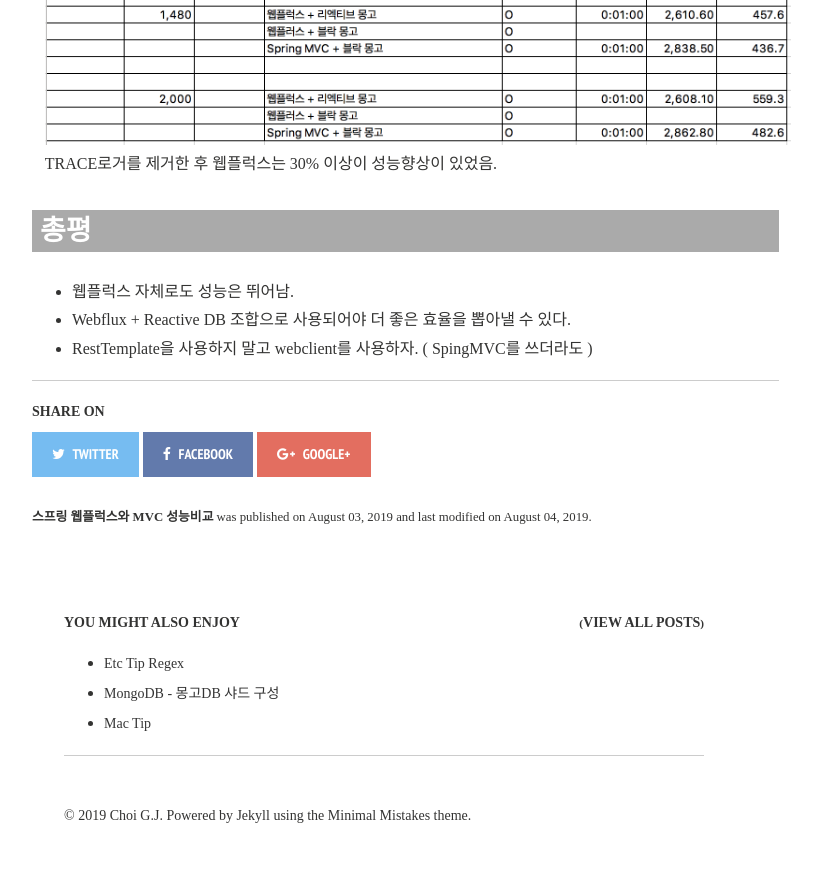
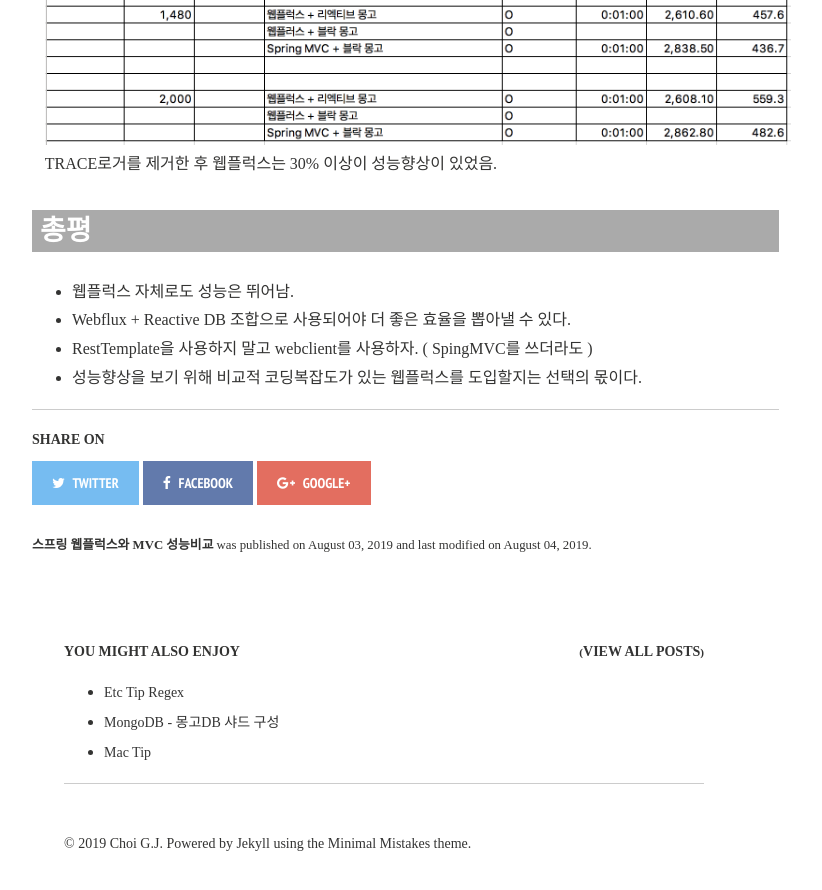
Before and after one commit to gjchoi/gjchoi.github.io, a Jekyll site: the page built from _posts/2019-08-03-웹플럭스_성능테스트.md, in a window 1280 px wide and 900 px high, scrolled down 3500 px. Shown: the top 890 px of the window, without its empty margins (256-1078 px from the left). Built offline with Jekyll 4.4.1, drawn with Linux system fonts in a browser that asks for light colours; nearby versions of some CDN libraries; comment, search, counter and statistics services are not loaded.

Commit message:
Update 2019-08-03-웹플럭스_성능테스트.md

```diff
--- a/_posts/2019-08-03-웹플럭스_성능테스트.md
+++ b/_posts/2019-08-03-웹플럭스_성능테스트.md
@@ -118,3 +118,4 @@ TRACE로거를 제거한 후 웹플럭스는 30% 이상이 성능향상이 있
 - 웹플럭스 자체로도 성능은 뛰어남.
 - Webflux + Reactive DB 조합으로 사용되어야 더 좋은 효율을 뽑아낼 수 있다.
 - RestTemplate을 사용하지 말고 webclient를 사용하자. ( SpingMVC를 쓰더라도 )
+- 성능향상을 보기 위해 비교적 코딩복잡도가 있는 웹플럭스를 도입할지는 선택의 몫이다.
```
